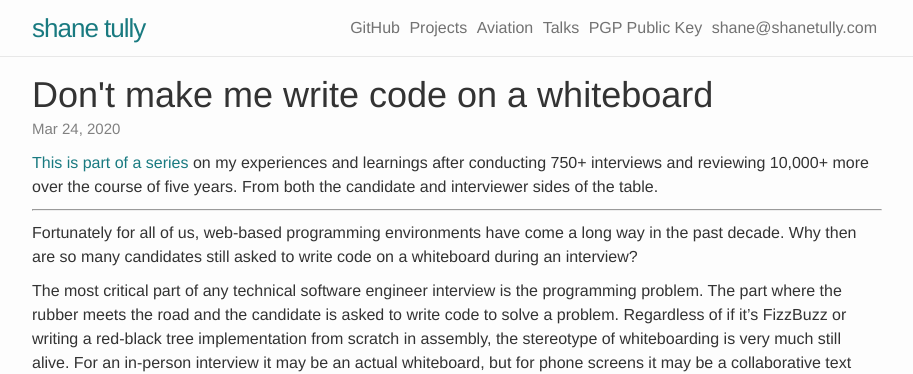
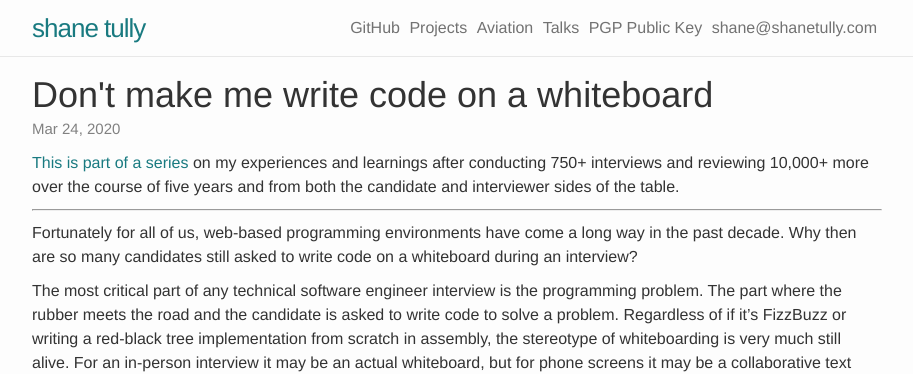
Before and after one commit to shanet/blog, a Jekyll site: the page built from _posts/2020-03-24-dont-make-me-write-code-on-a-whiteboard.md, in a window 1280 px wide. Shown: the top 374 px of the page, without its empty margins (183-1096 px from the left). Built offline with Jekyll 4.4.1, drawn with Linux system fonts in a browser that asks for light colours.

Commit message:
update header on hiring posts

```diff
--- a/_posts/2020-03-24-dont-make-me-write-code-on-a-whiteboard.md
+++ b/_posts/2020-03-24-dont-make-me-write-code-on-a-whiteboard.md
@@ -5,7 +5,7 @@ date: 2020-03-24
 hidden: true
 ---
 
-[This is part of a series]({% post_url 2020-04-02-hiring-and-being-hired-for-software-engineers %}) on my experiences and learnings after conducting 750+ interviews and reviewing 10,000+ more over the course of five years. From both the candidate and interviewer sides of the table.
+[This is part of a series]({% post_url 2020-04-02-hiring-and-being-hired-for-software-engineers %}) on my experiences and learnings after conducting 750+ interviews and reviewing 10,000+ more over the course of five years and from both the candidate and interviewer sides of the table.
 
 ---
 
```
Also changed, not shown: _posts/2020-02-13-the-interview-rejection-mindset.md (+1 -1 lines), _posts/2020-03-04-the-principles-of-an-effective-hiring-process.md (+1 -1 lines), _posts/2020-03-14-what-is-cultural-fit.md (+1 -1 lines), _posts/2020-03-29-what-are-you-assessing-your-candidates-for.md (+1 -1 lines), _posts/2020-04-01-interview-soft-skills-for-technical-candidates.md (+1 -1 lines).
